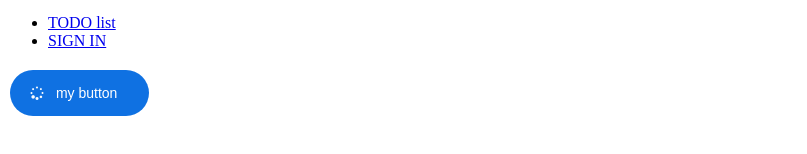
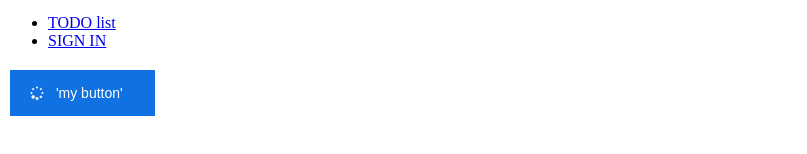
Before and after one commit to IntiveJsHooligans/memorable, an Angular app: page / in a window 1280 px wide. Shown: the part 558-712 px from the top of the page, without its empty margins (0-807 px from the left). Built offline with nearby package versions, Linux system fonts and the light colour scheme.

Commit message:
font awesome fix

```diff
--- a/package.json
+++ b/package.json
@@ -24,6 +24,7 @@
     "@angular/platform-browser-dynamic": "5.2.2",
     "@angular/router": "5.2.2",
     "core-js": "^2.5.3",
+    "font-awesome": "^4.7.0",
     "rxjs": "^5.5.6",
     "zone.js": "^0.8.20"
   },
--- a/src/app/app.component.html
+++ b/src/app/app.component.html
@@ -28,7 +28,7 @@
   </li>
 </ul>
 <div>
-  <in-button [content]="'my button'" [borderRadius]="'30px'"></in-button>
+  <in-button content="'my button'" borderRadius="'30px'"></in-button>
 </div>
 
 <router-outlet></router-outlet>
--- a/src/app/shared/form/button/button.component.html
+++ b/src/app/shared/form/button/button.component.html
@@ -1,4 +1,3 @@
-<link rel="stylesheet" href="https://cdnjs.cloudflare.com/ajax/libs/font-awesome/4.7.0/css/font-awesome.min.css">
 <button #button>
       <i *ngIf="loading" class="fa fa-spinner fa-spin"></i>
   {{content}}
--- a/src/styles.scss
+++ b/src/styles.scss
@@ -1 +1,3 @@
 /* You can add global styles to this file, and also import other style files */
+$fa-font-path: "../node_modules/font-awesome/fonts";
+@import '~font-awesome/scss/font-awesome.scss';
```
Also changed, not shown: 1 other file (tests, documents, lock files or other folders).
